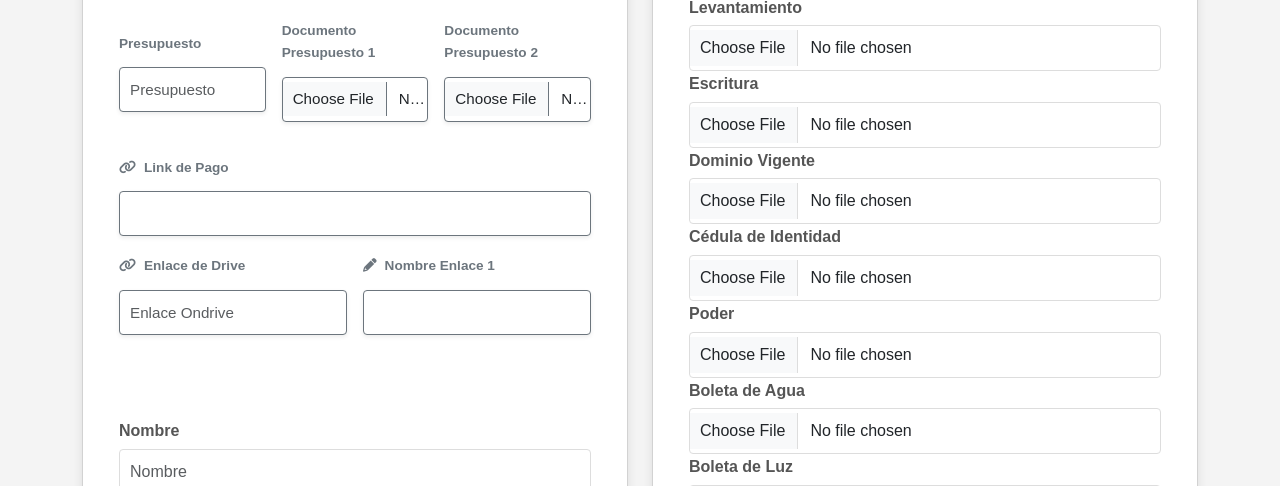
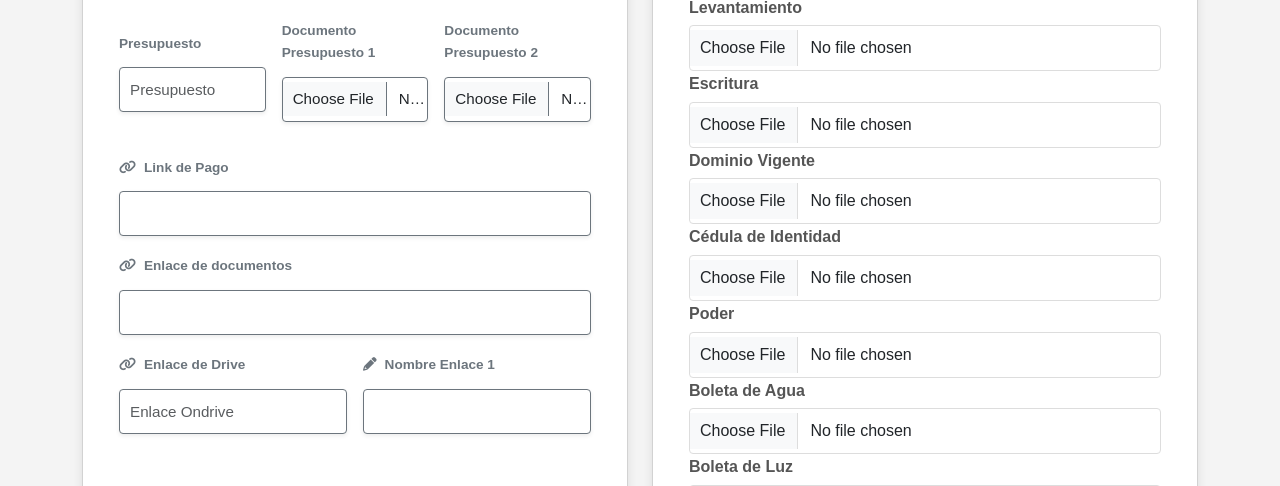
Before and after one commit to zetzer2626/proyecto, a Django app: page /proyectos/nuevo/ in a window 1280 px wide. Shown: the part 343-829 px from the top of the page. Run offline with Django 5.2, Linux system fonts and the light colour scheme; the visitor is signed in with stand-in values (Sample User, id 1); some libraries are stand-ins or nearby versions.

Commit message:
probando el url documento

```diff
--- a/proyecto_byd/myapp/forms.py
+++ b/proyecto_byd/myapp/forms.py
@@ -61,6 +61,7 @@ class ProyectoForm(forms.ModelForm):
             'documento_presupuesto_1': forms.FileInput(attrs={'class': 'form-control'}),
             'documento_presupuesto_2': forms.FileInput(attrs={'class': 'form-control'}),
             'presupuesto_link': forms.URLInput(attrs={'class': 'form-control'}),
+            'enlace_documento': forms.URLInput(attrs={'class': 'form-control'}),
 
         }
 
--- a/proyecto_byd/myapp/templates/myapp/proyecto_create.html
+++ b/proyecto_byd/myapp/templates/myapp/proyecto_create.html
@@ -49,6 +49,12 @@
                                         <i class="fas fa-link me-2"></i>Link de Pago
                                     </label>
                                     {{ form.presupuesto_link|add_class:"form-control shadow-sm border-secondary uniform-field" }}
+                                </div>
+                                <div class="col-md-12">
+                                    <label for="enlace_documento" class="form-label fw-bold small text-secondary">
+                                        <i class="fas fa-link me-2"></i>Enlace de documentos
+                                    </label>
+                                    {{ form.enlace_documento|add_class:"form-control shadow-sm border-secondary uniform-field" }}
                                 </div>
 
                                 <div class="form-group">
```
Also changed, not shown: proyecto_byd/myapp/templates/myapp/proyecto_edit.html (+7 -0 lines).
